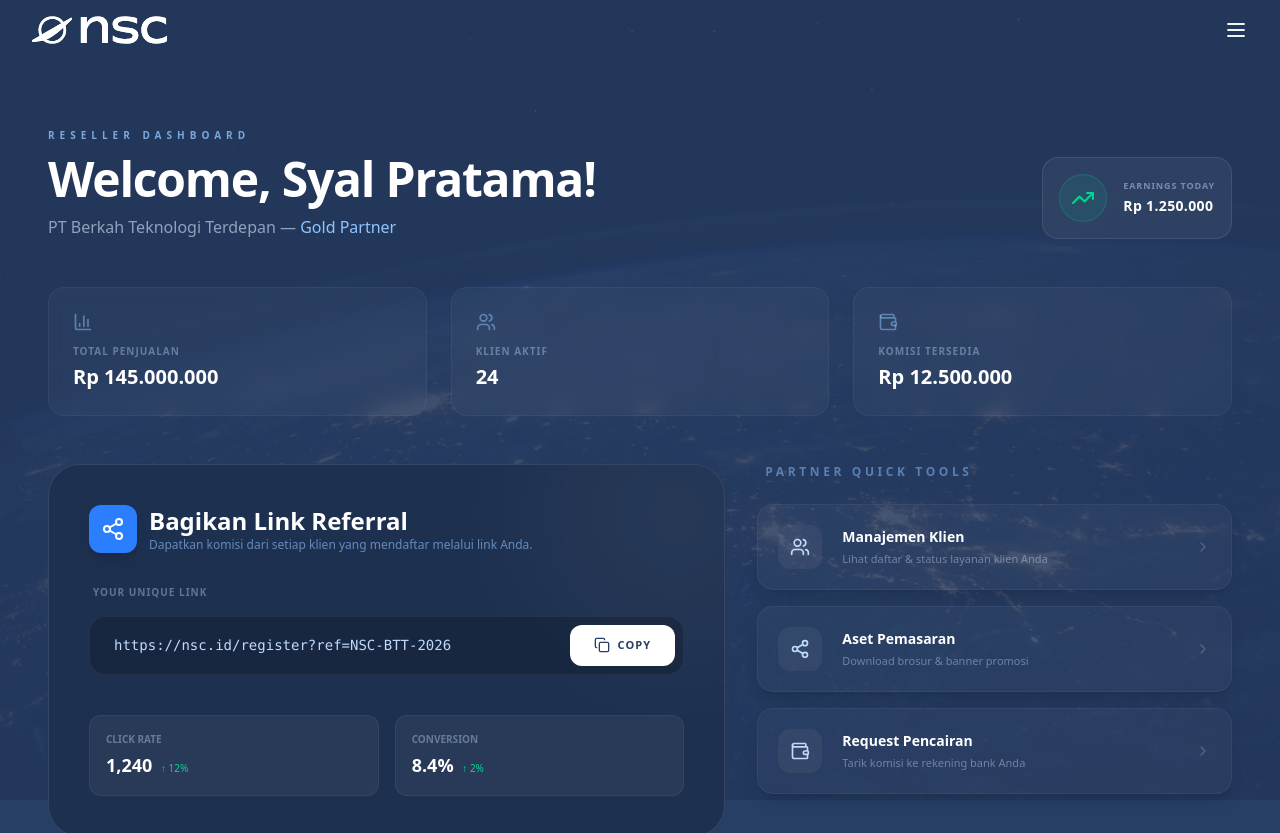
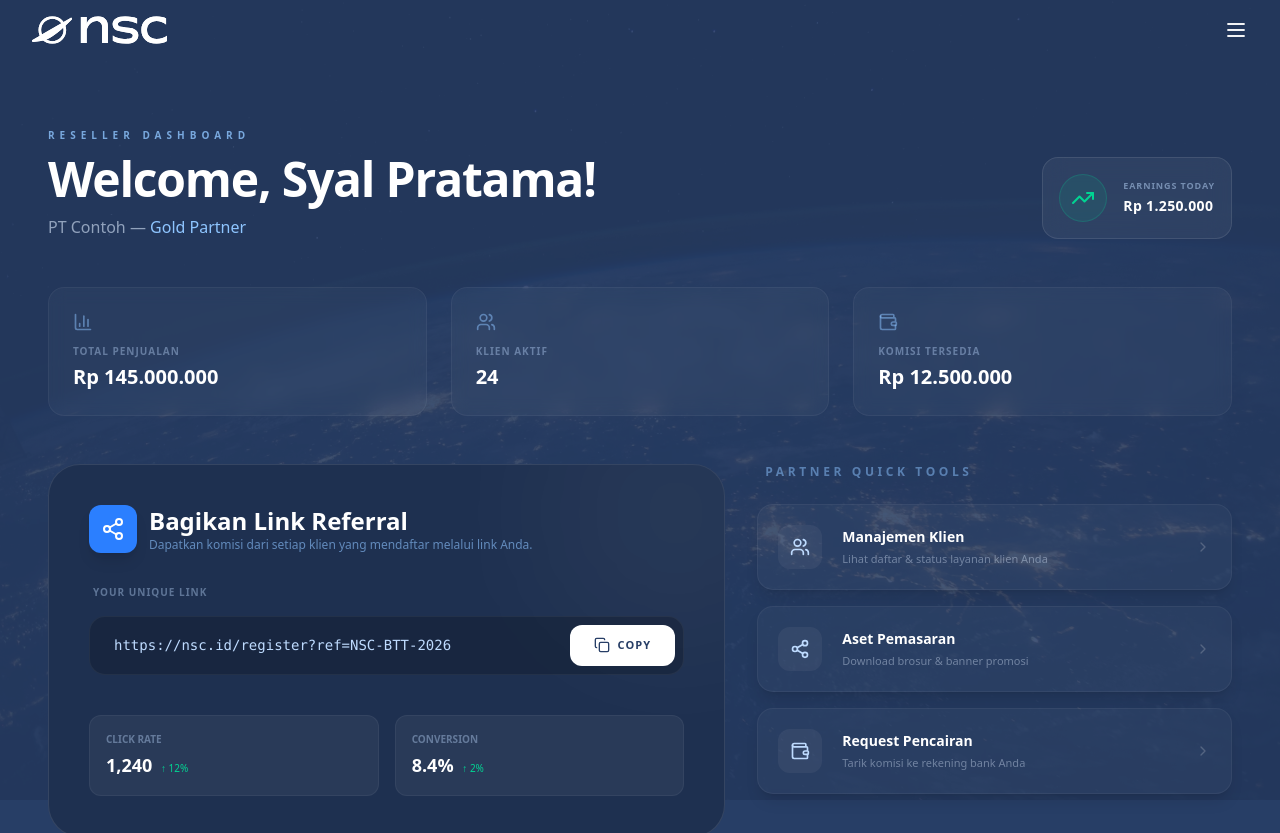
Before and after one commit to SyalPratama/NSC, a Next.js app: page /reseller in a window 1280 px wide. Shown: the top 833 px of the page. Built offline with nearby package versions, Linux system fonts and the light colour scheme.

Commit message:
Update lagi

```diff
--- a/app/reseller/page.tsx
+++ b/app/reseller/page.tsx
@@ -21,7 +21,7 @@ import Footer from "@/components/Footer";
 // Mock Data Reseller
 const resellerData = {
   name: "Syal Pratama",
-  company: "PT Berkah Teknologi Terdepan",
+  company: "PT Contoh",
   tier: "Gold Partner",
   referralCode: "NSC-BTT-2026",
   stats: {
```
